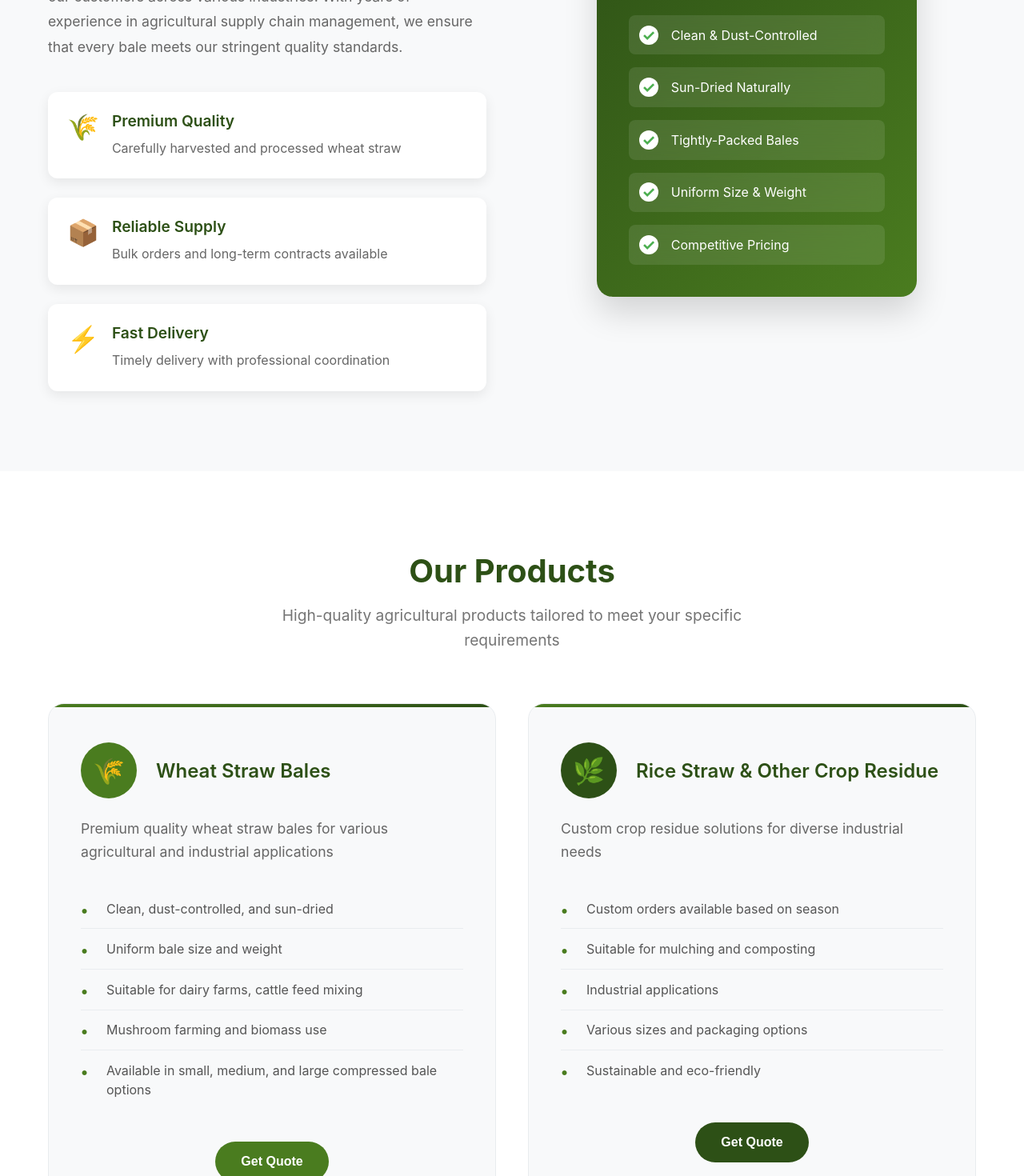
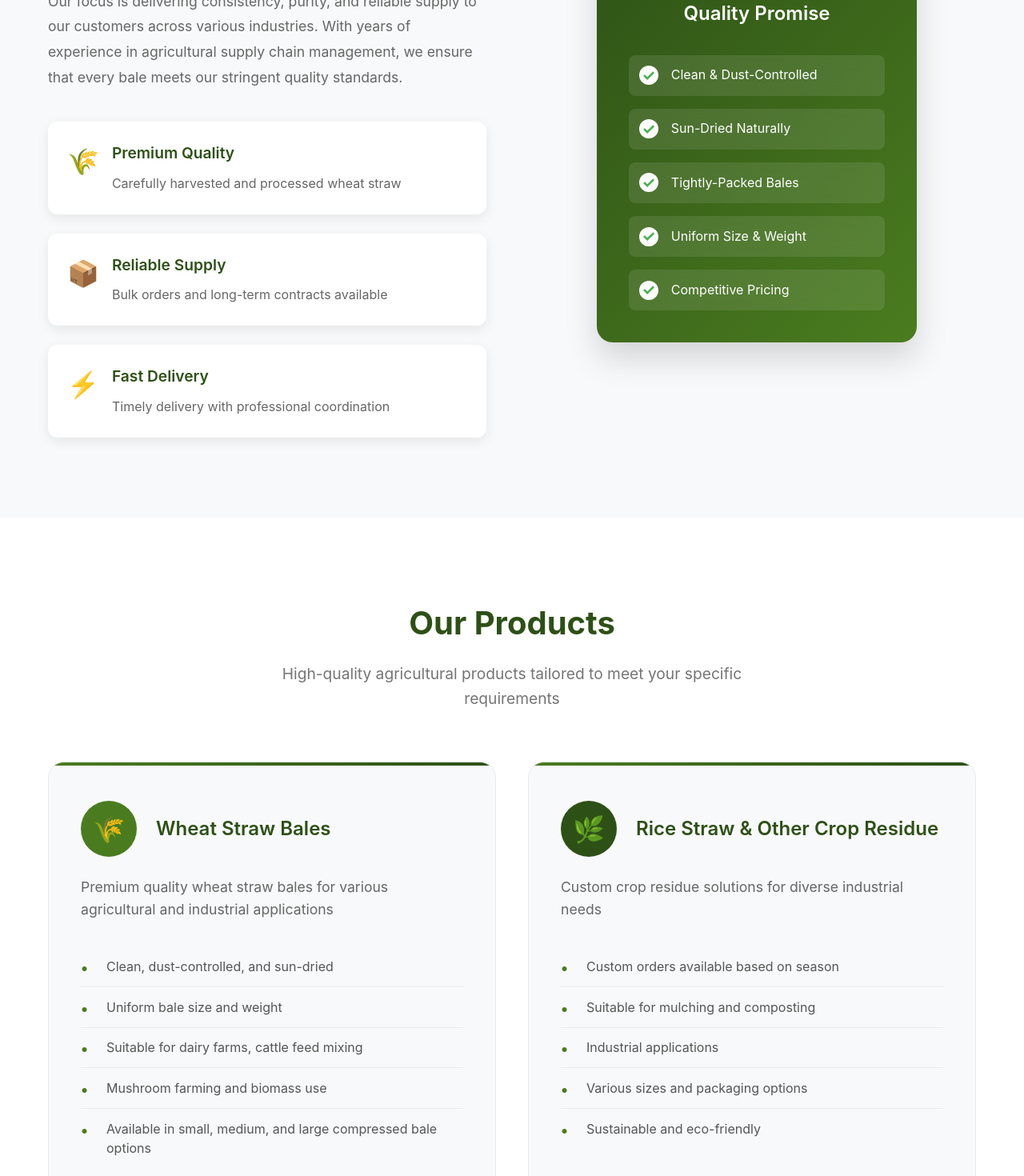
Before and after one commit to tech242242/wheat, a React (Vite) app: page / in a window 1280 px wide. Shown: the part 1300-2770 px from the top of the page at 80% size. Built offline with nearby package versions, Linux system fonts and the light colour scheme.

Commit message:
Update App.css

```diff
--- a/src/App.css
+++ b/src/App.css
@@ -1,29 +1,307 @@
+/* Global Reset and Base Styles */
+* {
+  margin: 0;
+  padding: 0;
+  box-sizing: border-box;
+}
+
+html {
+  scroll-behavior: smooth;
+}
+
+body {
+  font-family: 'Inter', -apple-system, BlinkMacSystemFont, 'Segoe UI', 'Roboto', 'Oxygen', 'Ubuntu', 'Cantarell', sans-serif;
+  line-height: 1.6;
+  color: #333;
+  overflow-x: hidden;
+  background-color: #ffffff;
+}
+
 .app {
   min-height: 100vh;
+  width: 100%;
   position: relative;
 }
 
-/* Background animation */
-.app::before {
-  content: '';
-  position: fixed;
-  top: 0;
-  left: 0;
-  width: 100%;
-  height: 100%;
-  background:
-    radial-gradient(circle at 20% 80%, rgba(120, 119, 198, 0.3) 0%, transparent 50%),
-    radial-gradient(circle at 80% 20%, rgba(255, 119, 198, 0.3) 0%, transparent 50%),
-    radial-gradient(circle at 40% 40%, rgba(120, 219, 255, 0.2) 0%, transparent 50%);
-  animation: backgroundShift 10s ease-in-out infinite;
-  z-index: -1;
+/* Container Utility Class */
+.container {
+  max-width: 1200px;
+  margin: 0 auto;
+  padding: 0 20px;
 }
 
-@keyframes backgroundShift {
-  0%, 100% {
-    transform: scale(1);
-  }
-  50% {
-    transform: scale(1.1);
+/* Section Spacing */
+section {
+  padding: 100px 0;
+}
+
+@media (max-width: 768px) {
+  section {
+    padding: 80px 0;
   }
 }
+
+/* Global Animations */
+@keyframes fadeInUp {
+  from {
+    opacity: 0;
+    transform: translateY(30px);
+  }
+  to {
+    opacity: 1;
+    transform: translateY(0);
+  }
+}
+
+@keyframes fadeInLeft {
+  from {
+    opacity: 0;
+    transform: translateX(-30px);
+  }
+  to {
+    opacity: 1;
+    transform: translateX(0);
+  }
+}
+
+@keyframes fadeInRight {
+  from {
+    opacity: 0;
+    transform: translateX(30px);
+  }
+  to {
+    opacity: 1;
+    transform: translateX(0);
+  }
+}
+
+.fade-in-up {
+  animation: fadeInUp 0.8s ease-out;
+}
+
+.fade-in-left {
+  animation: fadeInLeft 0.8s ease-out;
+}
+
+.fade-in-right {
+  animation: fadeInRight 0.8s ease-out;
+}
+
+/* Scrollbar Styling */
+::-webkit-scrollbar {
+  width: 8px;
+}
+
+::-webkit-scrollbar-track {
+  background: #f1f1f1;
+}
+
+::-webkit-scrollbar-thumb {
+  background: linear-gradient(135deg, #4a7c1f, #2d5016);
+  border-radius: 4px;
+}
+
+::-webkit-scrollbar-thumb:hover {
+  background: linear-gradient(135deg, #2d5016, #1a3310);
+}
+
+/* Selection Styles */
+::selection {
+  background: #4a7c1f;
+  color: white;
+}
+
+::-moz-selection {
+  background: #4a7c1f;
+  color: white;
+}
+
+/* Focus Styles for Accessibility */
+button:focus,
+a:focus,
+input:focus,
+textarea:focus {
+  outline: 2px solid #4a7c1f;
+  outline-offset: 2px;
+}
+
+/* Loading State */
+.loading {
+  opacity: 0.7;
+  pointer-events: none;
+}
+
+/* Utility Classes */
+.text-center {
+  text-align: center;
+}
+
+.text-left {
+  text-align: left;
+}
+
+.text-right {
+  text-align: right;
+}
+
+/* Margin Utilities */
+.mb-1 { margin-bottom: 0.5rem; }
+.mb-2 { margin-bottom: 1rem; }
+.mb-3 { margin-bottom: 1.5rem; }
+.mb-4 { margin-bottom: 2rem; }
+.mb-5 { margin-bottom: 3rem; }
+
+.mt-1 { margin-top: 0.5rem; }
+.mt-2 { margin-top: 1rem; }
+.mt-3 { margin-top: 1.5rem; }
+.mt-4 { margin-top: 2rem; }
+.mt-5 { margin-top: 3rem; }
+
+/* Padding Utilities */
+.p-1 { padding: 0.5rem; }
+.p-2 { padding: 1rem; }
+.p-3 { padding: 1.5rem; }
+.p-4 { padding: 2rem; }
+.p-5 { padding: 3rem; }
+
+/* Responsive Images */
+img {
+  max-width: 100%;
+  height: auto;
+  display: block;
+}
+
+/* Smooth Transitions for Interactive Elements */
+a, button, .nav-links a, .cta-button, .submit-btn {
+  transition: all 0.3s ease;
+}
+
+/* Print Styles */
+@media print {
+  .no-print {
+    display: none !important;
+  }
+
+  body {
+    font-size: 12pt;
+    line-height: 1.4;
+    color: black;
+  }
+
+  .header, .footer {
+    background: white !important;
+    color: black !important;
+  }
+}
+
+/* High Contrast Mode Support */
+@media (prefers-contrast: high) {
+  :root {
+    --primary-color: #000000;
+    --secondary-color: #ffffff;
+  }
+}
+
+/* Reduced Motion Support */
+@media (prefers-reduced-motion: reduce) {
+  * {
+    animation-duration: 0.01ms !important;
+    animation-iteration-count: 1 !important;
+    transition-duration: 0.01ms !important;
+  }
+
+  html {
+    scroll-behavior: auto;
+  }
+}
+
+/* Dark Mode Support (Optional) */
+@media (prefers-color-scheme: dark) {
+  /* You can add dark mode styles here if needed */
+}
+
+/* Mobile First Responsive Design */
+@media (max-width: 1200px) {
+  .container {
+    padding: 0 15px;
+  }
+}
+
+@media (max-width: 768px) {
+  .container {
+    padding: 0 10px;
+  }
+}
+
+@media (max-width: 480px) {
+  .container {
+    padding: 0 5px;
+  }
+}
+
+/* Ensure proper box sizing for all elements */
+*, *::before, *::after {
+  box-sizing: inherit;
+}
+
+/* Remove default button styles */
+button {
+  border: none;
+  background: none;
+  cursor: pointer;
+  font-family: inherit;
+}
+
+/* Remove default list styles */
+ul, ol {
+  list-style: none;
+}
+
+/* Remove default link styles */
+a {
+  text-decoration: none;
+  color: inherit;
+}
+
+/* Ensure proper font rendering */
+body {
+  -webkit-font-smoothing: antialiased;
+  -moz-osx-font-smoothing: grayscale;
+}
+
+/* Prevent horizontal scroll */
+html, body {
+  max-width: 100%;
+  overflow-x: hidden;
+}
+
+/* Section header common styles */
+.section-header {
+  text-align: center;
+  margin-bottom: 4rem;
+}
+
+.section-header h2 {
+  font-size: 2.5rem;
+  color: #2d5016;
+  margin-bottom: 1rem;
+  font-weight: 700;
+}
+
+.section-header p {
+  font-size: 1.2rem;
+  color: #666;
+  max-width: 600px;
+  margin: 0 auto;
+  line-height: 1.6;
+}
+
+@media (max-width: 768px) {
+  .section-header h2 {
+    font-size: 2rem;
+  }
+
+  .section-header p {
+    font-size: 1.1rem;
+  }
+}
```
